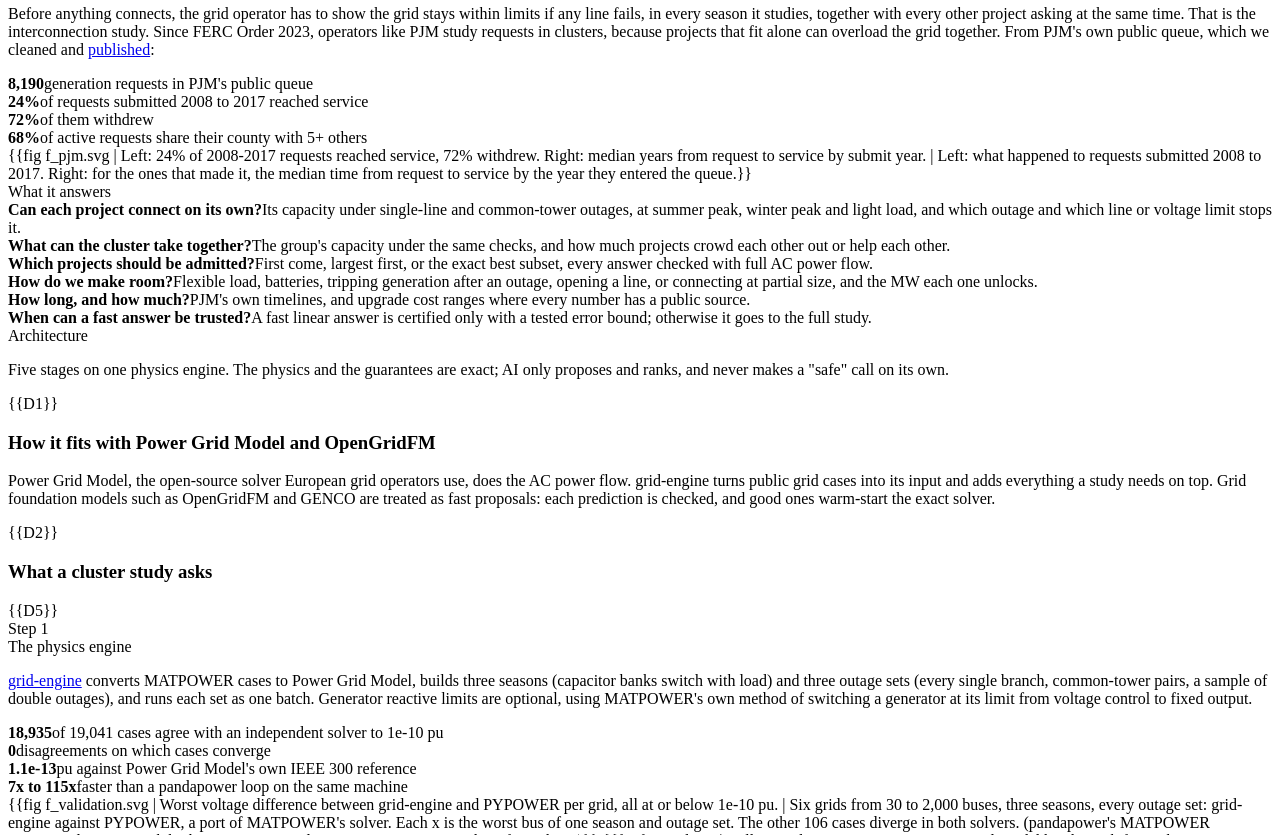
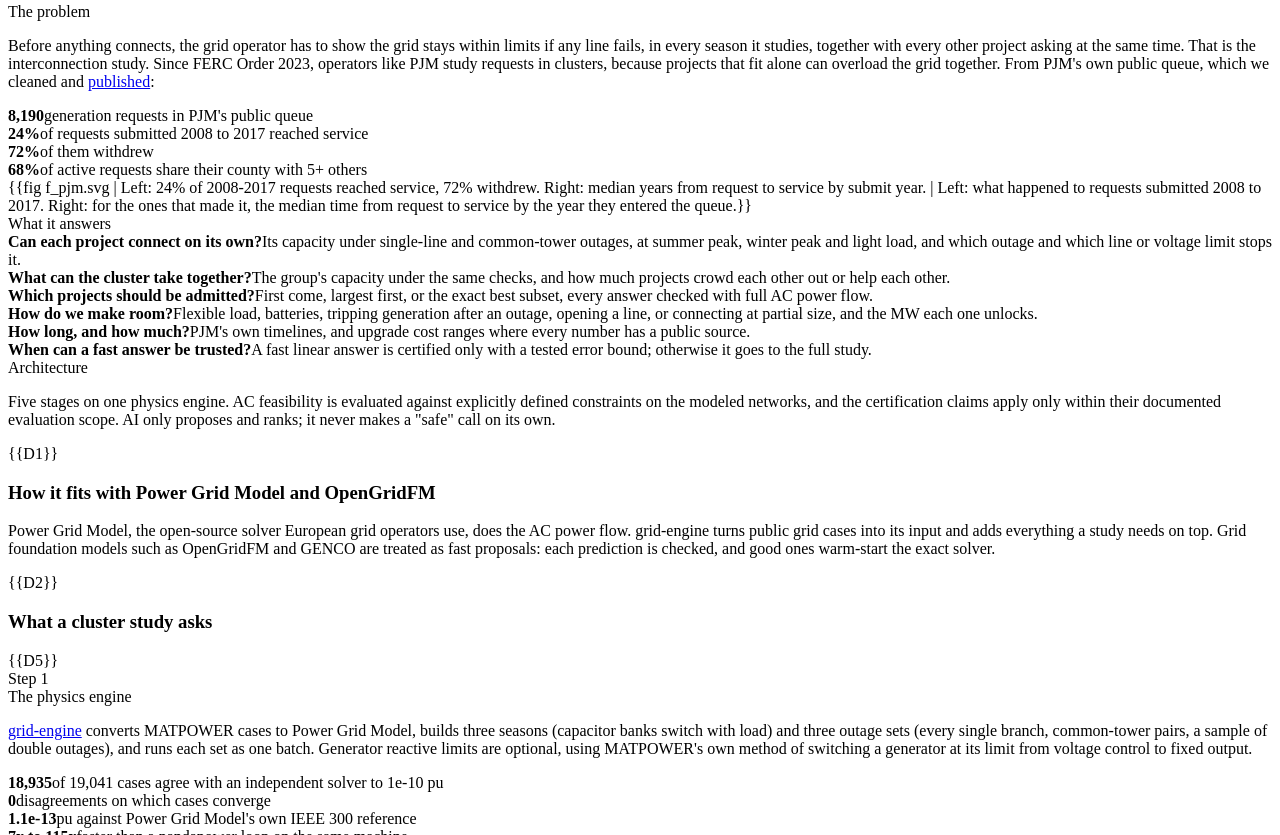
Before and after one commit to certified-interconnection/certified-interconnection.github.io, a plain HTML site: page site_body.html in a window 1280 px wide. Shown: the part 1033-1868 px from the top of the page. Drawn offline with Linux system fonts and the light colour scheme.

Commit message:
Precise scope statement: AC feasibility against defined constraints on modeled networks; certification within its documented scope
Co-Authored-By: Claude Opus 5.5 <noreply@anthropic.com>

```diff
--- a/site_body.html
+++ b/site_body.html
@@ -10,6 +10,7 @@
 
 <div class="intro">
   <p class="lede">Deciding what connects to the power grid, project by project and as a whole.</p>
+  <p class="muted" style="font-size:13.5px">An AC-feasibility-verified research framework for individual and cluster interconnection capacity, under specified operating and contingency assumptions. It is not an operator's full interconnection study.</p>
   <p>New solar farms, batteries and data centers wait years to connect, and most never do. Certified Interconnection is an open-source study engine that tells each project, and the whole cluster asking at the same time, how much the grid can take under every outage and season, what it would take to make room, how long and how much, and when a fast answer can be trusted without the full study.</p>
   <p class="muted">Led by <a href="https://sehajr-singhs.github.io/">Sehaj Randhir Singh</a>. Built on <a href="https://github.com/PowerGridModel/power-grid-model">Power Grid Model</a>; designed to check grid AI models like OpenGridFM. Every number below is computed by code in the repositories and reproducible from them.</p>
   <div class="links"><a class="solid" href="https://github.com/certified-interconnection">Code</a><a href="https://github.com/certified-interconnection/grid-engine/blob/master/docs/REPORT.md">Full report</a><a href="https://github.com/certified-interconnection/grid-engine/blob/master/docs/FORMULATION.md">Problem statement</a><a href="https://github.com/certified-interconnection/pjm-queue-data">PJM queue data</a></div>
@@ -39,7 +40,7 @@
 </div>
 
 <div class="sec-label" id="how">Architecture</div>
-<p>Five stages on one physics engine. The physics and the guarantees are exact; AI only proposes and ranks, and never makes a "safe" call on its own.</p>
+<p>Five stages on one physics engine. AC feasibility is evaluated against explicitly defined constraints on the modeled networks, and the certification claims apply only within their documented evaluation scope. AI only proposes and ranks; it never makes a "safe" call on its own.</p>
 {{D1}}
 <h3>How it fits with Power Grid Model and OpenGridFM</h3>
 <p>Power Grid Model, the open-source solver European grid operators use, does the AC power flow. grid-engine turns public grid cases into its input and adds everything a study needs on top. Grid foundation models such as OpenGridFM and GENCO are treated as fast proposals: each prediction is checked, and good ones warm-start the exact solver.</p>
```
Also changed, not shown: index.html (+2 -1 lines).
